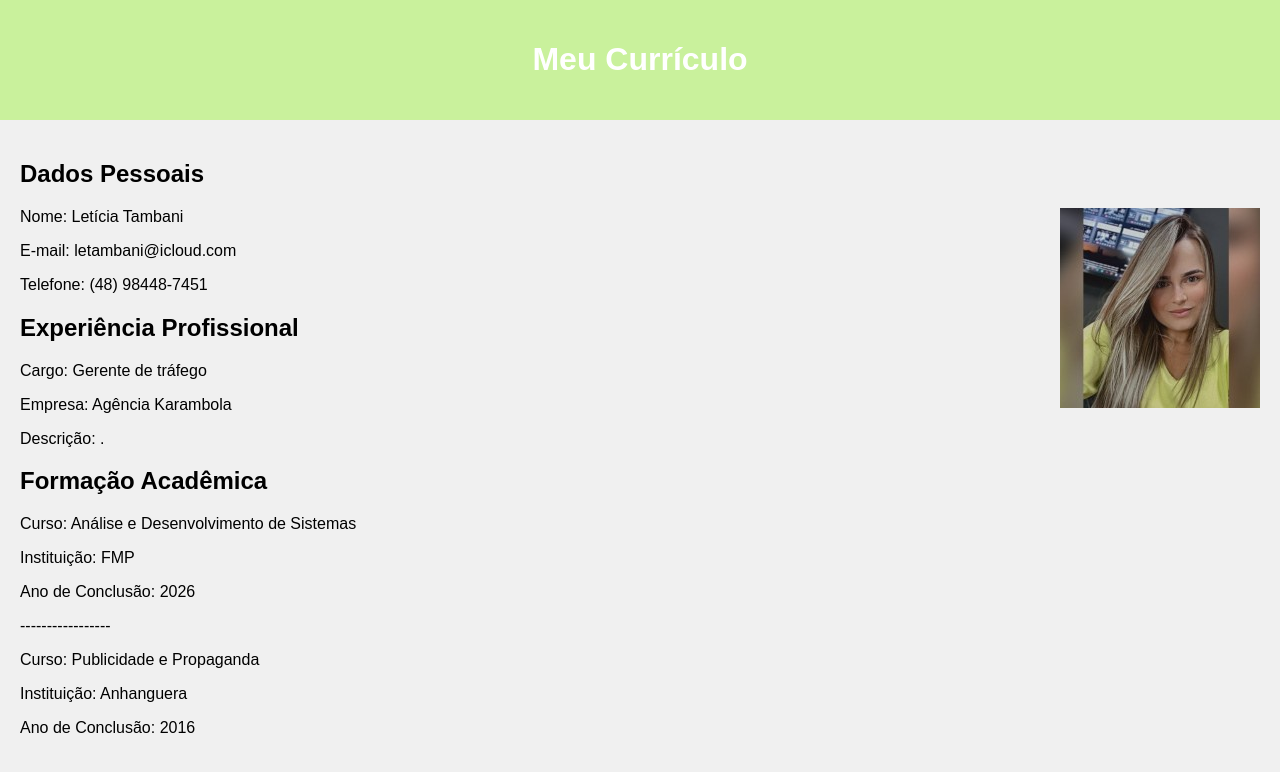
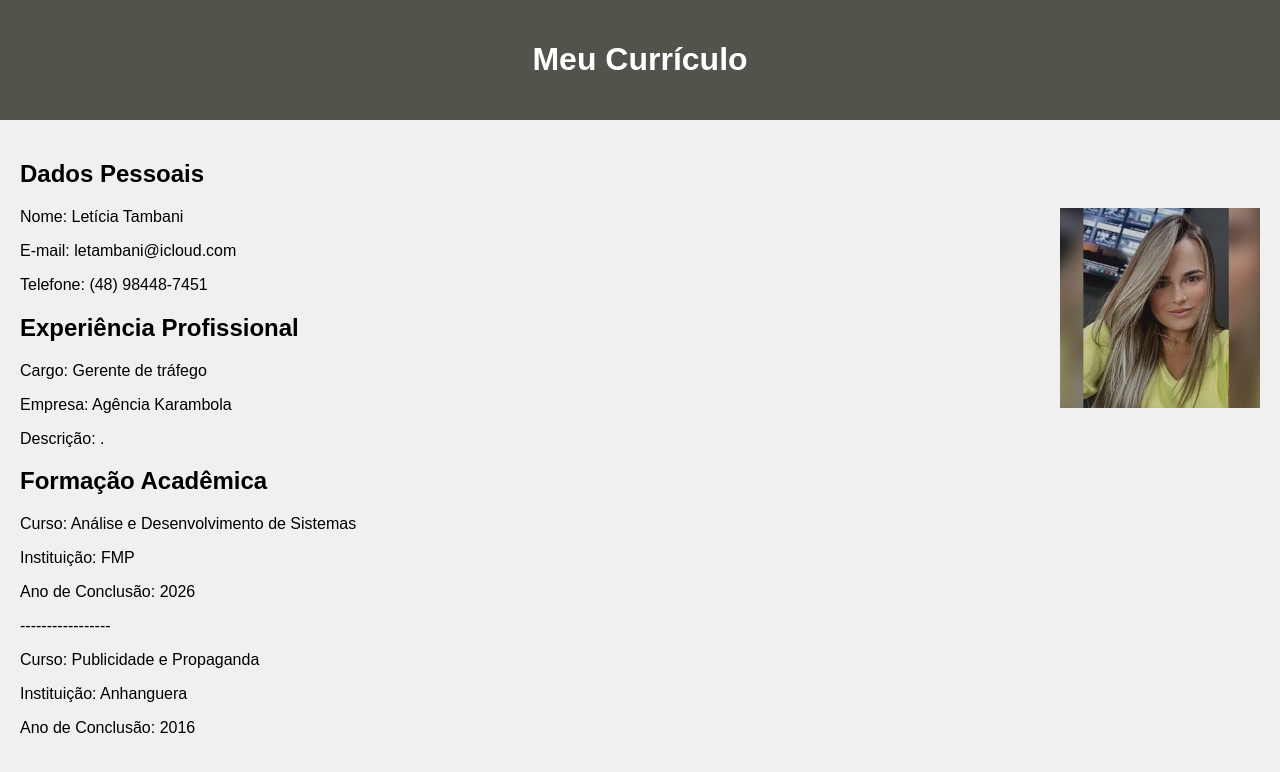
Before and after one commit to letambani/curriculo_, a plain HTML site: page index.html in a window 1280 px wide. Drawn offline with Linux system fonts and the light colour scheme.

Commit message:
Update index.html

```diff
--- a/index.html
+++ b/index.html
@@ -11,7 +11,7 @@
         }
 
         #header {
-            background-color: rgba(168, 243, 82, 0.527);
+            background-color: rgba(8, 14, 0, 0.685);
             color: #fff;
             text-align: center;
             padding: 20px;
```
